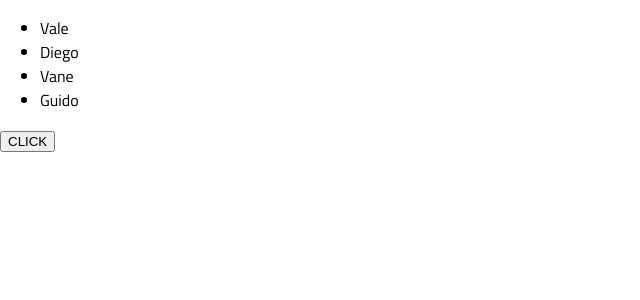
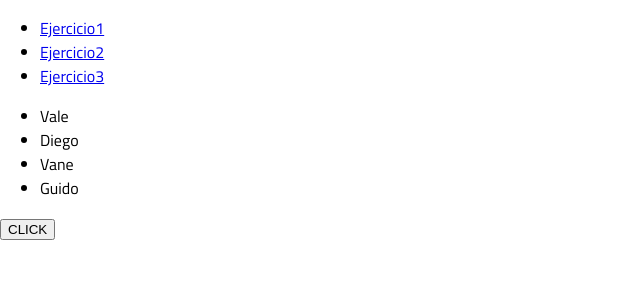
Before and after one commit to diegolanu89/PNT2, a React (Vite) app: page / in a window 1280 px wide. Shown: the top 300 px of the page, without its empty margins (0-640 px from the left). Built offline with nearby package versions, Linux system fonts and the light colour scheme.

Commit message:
botonera de ejercicios

```diff
--- a/src/client/AppClient.jsx
+++ b/src/client/AppClient.jsx
@@ -1,11 +1,60 @@
 import '../css/appClient.css'
 import Ejercicio1 from './views/Ejercicio1.Screen'
+import Ejercicio2 from './views/Ejercicio2.Screen'
+import Ejercicio3 from './views/Ejercicio3.Screen'
+import { useState } from 'react'
 //import { Start } from './views/Start.Screen'
 //import { BrowserRouter, Navigate, Route, Routes } from 'react-router-dom'
 //import { ConfigProvider } from './contexts/Config.Context'
 
 const AppClient = () => {
-	return <Ejercicio1 />
+	const [ejercicio, setEjercicio] = useState(<Ejercicio1 />)
+
+	const options = {
+		['Ejercicio1']: <Ejercicio1 />,
+		['Ejercicio2']: <Ejercicio2 />,
+		['Ejercicio3']: <Ejercicio3 />,
+	}
+
+	return (
+		<>
+			<nav className="menu">
+				<ul>
+					<li>
+						<a
+							href="#"
+							onClick={() => {
+								setEjercicio(options['Ejercicio1'])
+							}}
+						>
+							Ejercicio1
+						</a>
+					</li>
+					<li>
+						<a
+							href="#"
+							onClick={() => {
+								setEjercicio(options['Ejercicio2'])
+							}}
+						>
+							Ejercicio2
+						</a>
+					</li>
+					<li>
+						<a
+							href="#"
+							onClick={() => {
+								setEjercicio(options['Ejercicio3'])
+							}}
+						>
+							Ejercicio3
+						</a>
+					</li>
+				</ul>
+			</nav>
+			{ejercicio}
+		</>
+	)
 }
 export default AppClient
 
--- a/src/client/views/Ejercicio1.Screen.jsx
+++ b/src/client/views/Ejercicio1.Screen.jsx
@@ -1,3 +1,4 @@
+/* eslint-disable react-hooks/exhaustive-deps */
 import { useEffect, useState } from 'react'
 
 export const Ejercicio1 = () => {
@@ -6,13 +7,11 @@ export const Ejercicio1 = () => {
 
 	useEffect(() => {
 		console.log('SOLO AL PRINCIPIO!')
-		// eslint-disable-next-line react-hooks/exhaustive-deps
 	}, []) //<-------- con esta configuración ni bien termina de renderizare el documento lanza lo que esta adentro.
 
 	useEffect(() => {
 		setLista([...lista, 'Vale', 'Diego', 'Vane', 'Guido'])
 		//<------Setea la lista
-		// eslint-disable-next-line react-hooks/exhaustive-deps
 	}, [cont]) // <----- Con este elemento si el state cambia, se ejecuta lo que esta adentro del useEffect.
 
 	return (
--- a/src/client/views/Ejercicio2.Screen.jsx
+++ b/src/client/views/Ejercicio2.Screen.jsx
@@ -1,10 +1,41 @@
-//import { useEffect, useState } from 'react'
+import { useEffect, useState } from 'react'
 
 export const Ejercicio2 = () => {
-	//const [auto,setAuto]=useState()
+	const [auto, setAuto] = useState({
+		marca: 'BMW',
+		modelo: '200',
+		anio: '2024',
+	})
+	const { marca, modelo, anio } = auto
 
-	//useEffect
+	useEffect(() => {
+		setAuto({
+			marca: 'BMW',
+			modelo: '200',
+			anio: '2024',
+		})
+	}, [])
 
-	return <></>
+	return (
+		<>
+			<p>Forma 1</p>
+			{auto ? (
+				<>
+					<div>AUTO:{auto.marca}</div>
+					<div>MODELO:{auto.modelo}</div>
+					<div>ANIO:{auto.anio}</div>
+				</>
+			) : null}
+
+			<p>Forma 2</p>
+			{auto ? (
+				<>
+					<div>AUTO:{marca}</div>
+					<div>MODELO:{modelo}</div>
+					<div>ANIO:{anio}</div>
+				</>
+			) : null}
+		</>
+	)
 }
 export default Ejercicio2
--- a/src/client/views/Ejercicio3.Screen.jsx
+++ b/src/client/views/Ejercicio3.Screen.jsx
@@ -1,4 +1,4 @@
 export const Ejercicio3 = () => {
-	return <div>AQUÏ COMIENZA TODO!!!!!</div>
+	return <div>AQUÍ VA EL EJERCICIO 3!!!!!</div>
 }
 export default Ejercicio3
```
